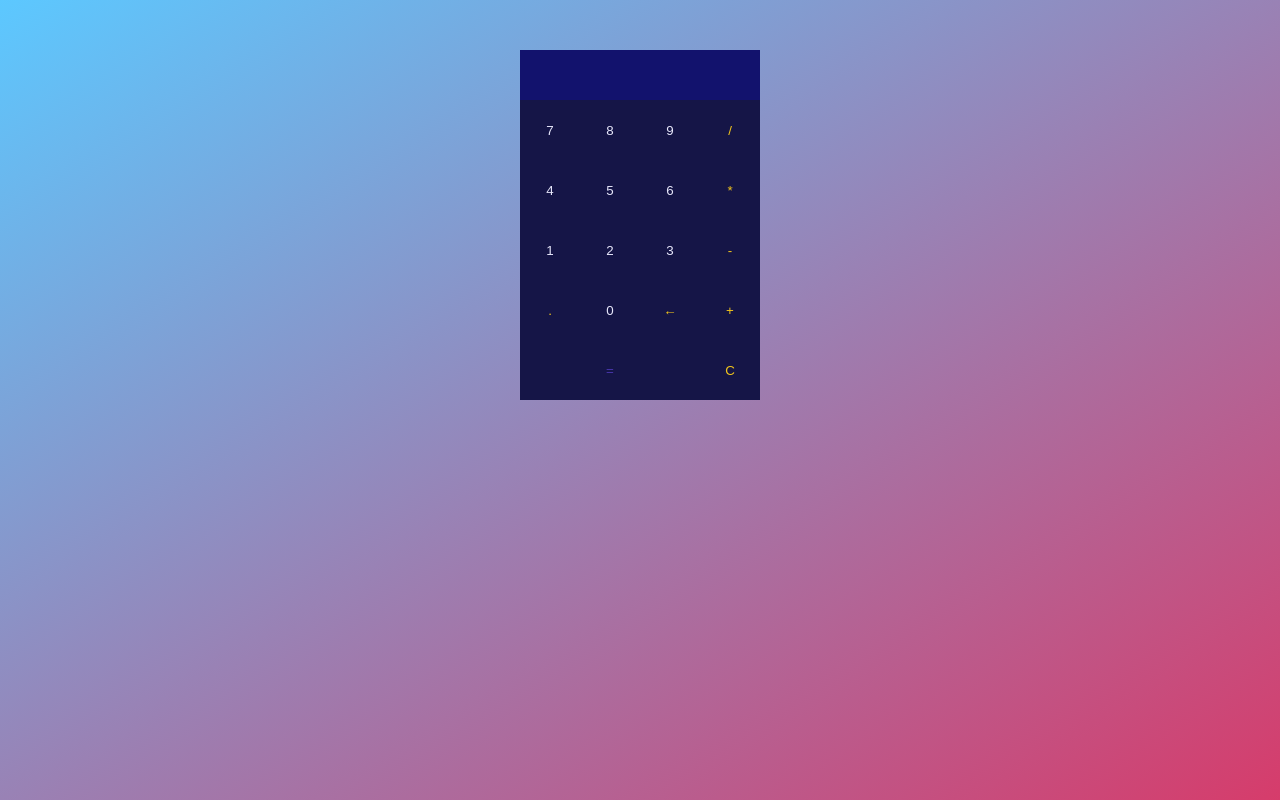
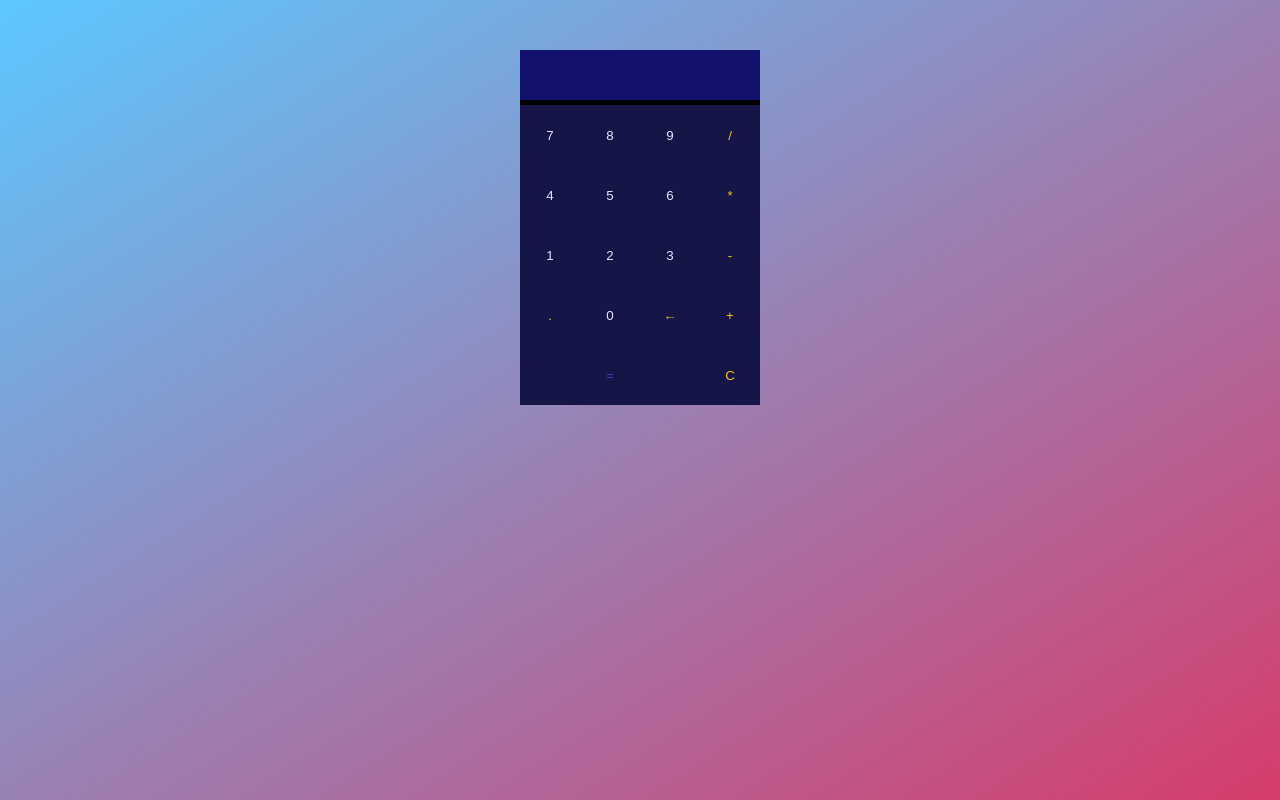
Before and after one commit to nem00700/react_calculator, a React (Create React App) app: page / in a window 1280 px wide. Built offline with nearby package versions, Linux system fonts and the light colour scheme.

Commit message:
add border bottom for input field

```diff
--- a/src/App.css
+++ b/src/App.css
@@ -20,6 +20,7 @@ body{
   font-size: 40px;
   background-color: #12126D;
   overflow: hidden;
+  border-bottom: 5px solid black;
 }
 
 .input-value{
```
